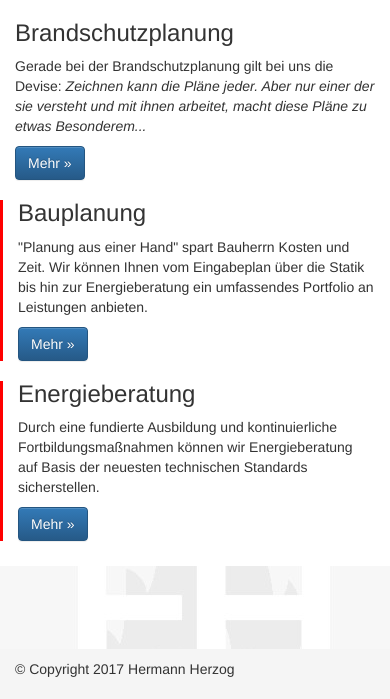
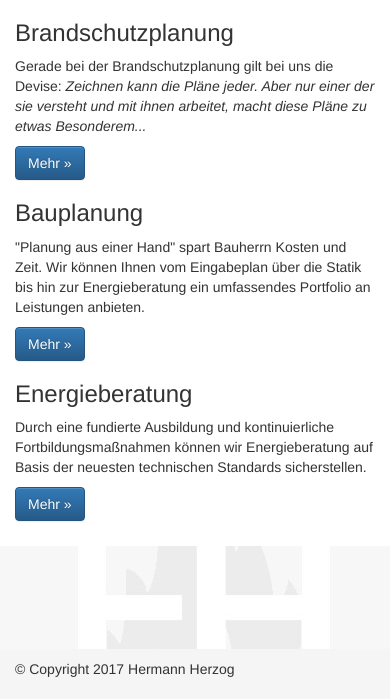
Before and after one commit to M0ses/pbhh-htdocs, a PHP site: page /?link=start in a window 390 px wide. Shown: the part 145-844 px from the top of the page. Run offline with PHP 8.4, Linux system fonts and the light colour scheme; some libraries are stand-ins or nearby versions.

Commit message:
avoid red front bars on small an xtra small devices

```diff
--- a/css/start.css
+++ b/css/start.css
@@ -1,3 +1,10 @@
 body {
   background: url(../img/start.jpg);
 }
+
+@media only screen and (min-width: 992px) {
+  .teaser-red {
+	border-left-style:solid;
+	border-left-color:red;
+   }
+}
--- a/start.php
+++ b/start.php
@@ -17,7 +17,7 @@ Hermann Herzog<br>
 -->
   <!--Row with two equal columns-->
   <div class="row">
-    <div class="col-lg-4">
+    <div class="col-lg-4 col-md-4">
       <h3>Brandschutzplanung</h3>
 <!--
 Zeichnen kann die Pläne jeder. Aber nur einer der sie versteht und mit ihnen arbeitet, macht diese Pläne zu etwas Besonderem...
@@ -28,7 +28,8 @@ Zeichnen kann die Pläne jeder. Aber nur einer der sie versteht und mit ihnen ar
       </p>
       <p><a href="?link=brandschutz" class="btn btn-primary">Mehr &raquo;</a></p>
     </div>
-    <div class="col-lg-4" style="border-left-style:solid;border-left-color:red;">
+    <div class="col-lg-4  col-md-4 teaser-red">
+
       <h3>Bauplanung</h3>
       <p>
       &quot;Planung aus einer Hand&quot; spart Bauherrn Kosten und Zeit.
@@ -40,7 +41,7 @@ Zeichnen kann die Pläne jeder. Aber nur einer der sie versteht und mit ihnen ar
       </p>
       <p><a href="?link=bauplanung" class="btn btn-primary">Mehr &raquo;</a></p>
     </div>
-    <div class="col-lg-4" style="border-left-style:solid;border-left-color:red;">
+    <div class="col-lg-4 col-md-4 teaser-red">
       <h3>Energieberatung</h3>
       <p>
 	<!-- Hier kommt eine Kurzbeschreibung zum Thema Energieberatung -->
```
